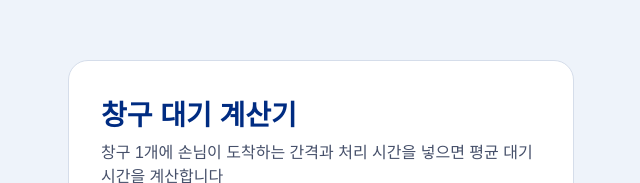
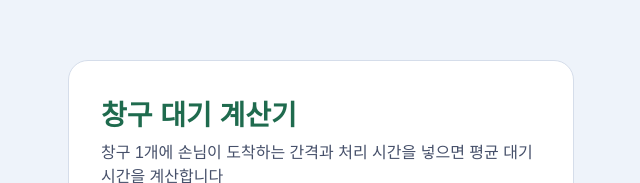
Before and after one commit to lubanu/first-app, a plain HTML site: page index.html in a window 1280 px wide. Shown: the part 111-294 px from the top of the page, without its empty margins (319-959 px from the left). Drawn offline with Linux system fonts and the light colour scheme.

Commit message:
제목 색을 남색에서 초록색으로 수정

```diff
--- a/style.css
+++ b/style.css
@@ -18,7 +18,7 @@ body {
 
 h1 {
   margin: 0 0 8px;
-  color: #002C82;
+  color: #1F6B4E;
   font-size: 28px;
 }
 
```
